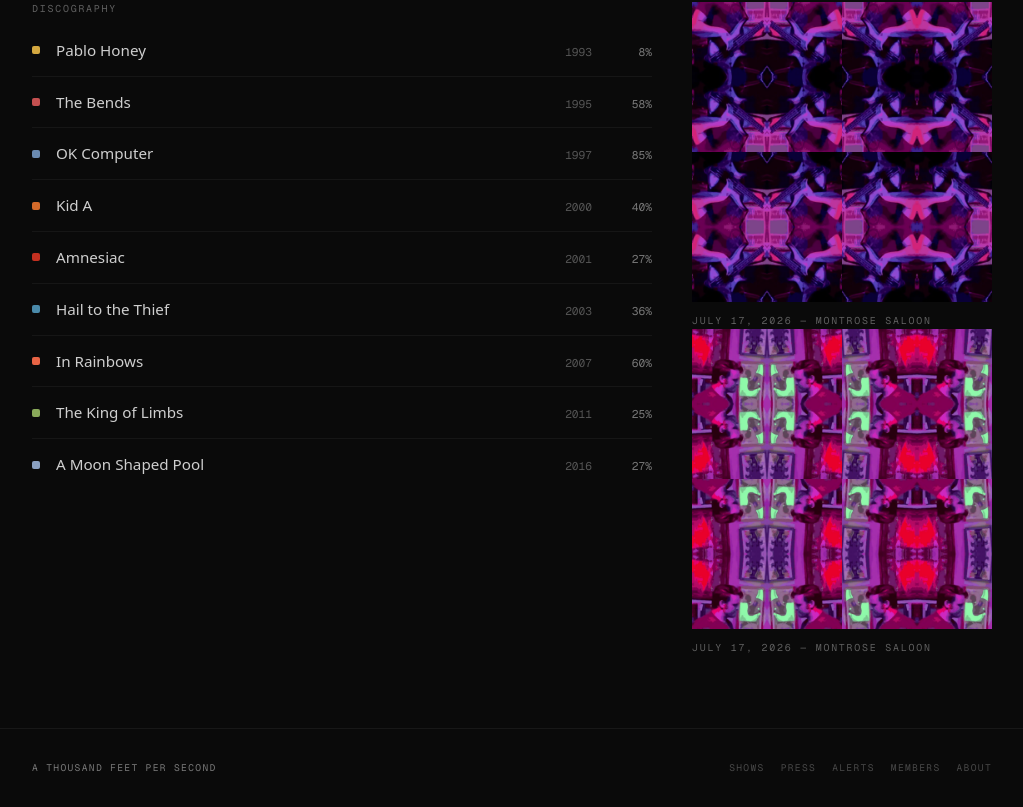
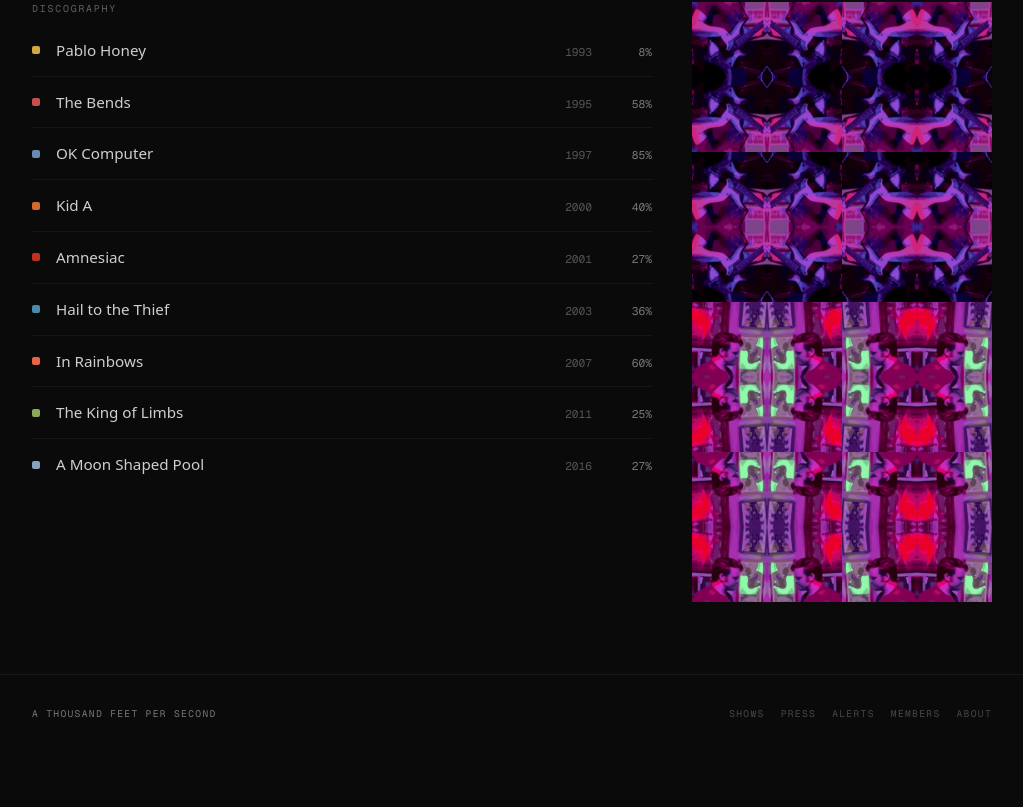
Before and after one commit to topher416/fmnogg.in, a Next.js app: page / in a window 1280 px wide. Shown: the part 1126-1933 px from the top of the page, without its empty margins (128-1151 px from the left). After the commit the page ends 1879 px from the top, so only its background shows below. Built offline with nearby package versions, Linux system fonts and the light colour scheme; a web font is replaced by a local one.

Commit message:
Kaleidoscope: remove caption

```diff
--- a/src/components/site/Kaleidoscope.tsx
+++ b/src/components/site/Kaleidoscope.tsx
@@ -66,9 +66,6 @@
           </div>
         ))}
       </div>
-      <figcaption className="mt-3 font-mono text-[0.62rem] uppercase tracking-[0.18em] text-white/35">
-        July 17, 2026 — Montrose Saloon
-      </figcaption>
     </figure>
   );
 }
```
